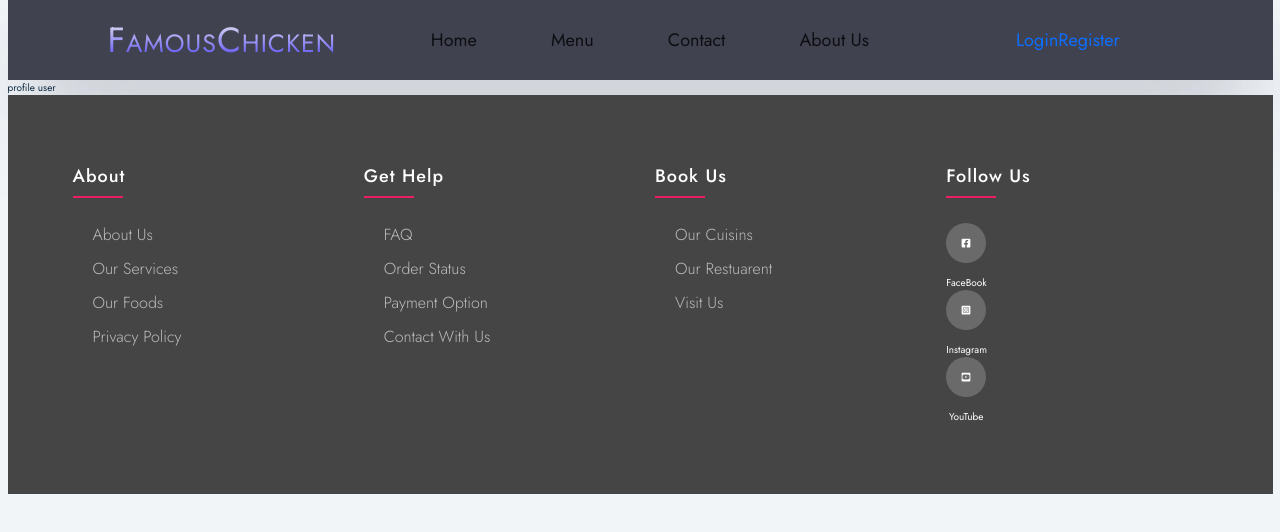
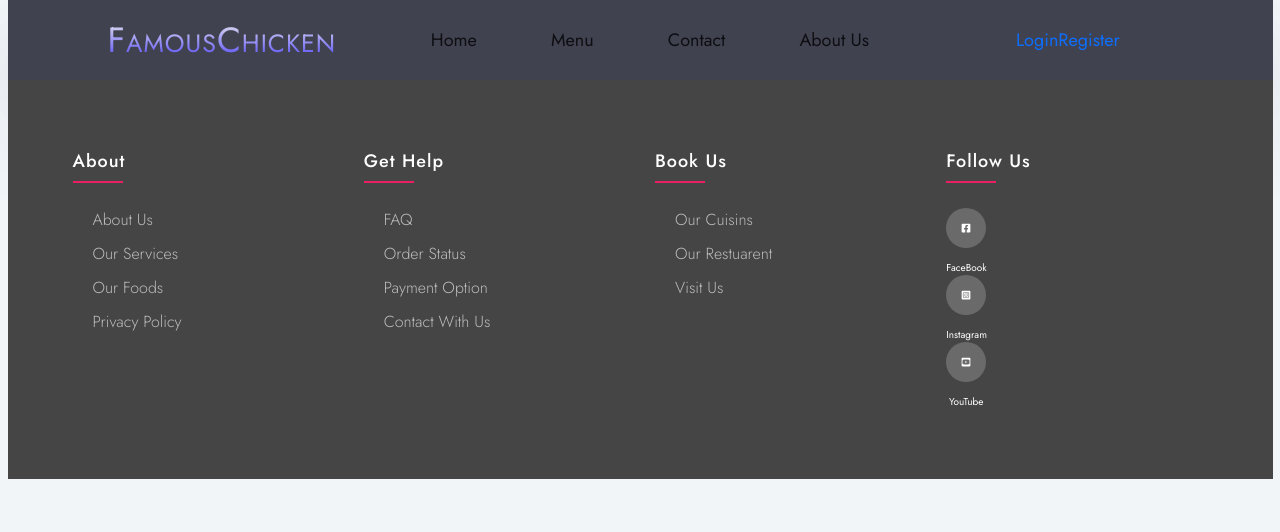
Before and after one commit to Echoece/restaurant-frontend, a React (Create React App) app: page /profile in a window 1280 px wide. Shown: the top 532 px of the page. Built offline with nearby package versions, Linux system fonts and the light colour scheme.

Commit message:
fixed registration

```diff
--- a/src/view/page/profile/Profile.jsx
+++ b/src/view/page/profile/Profile.jsx
@@ -4,7 +4,6 @@ class Profile extends Component {
     render() {
         return (
             <div>
-                profile user
             </div>
         );
     }
```
